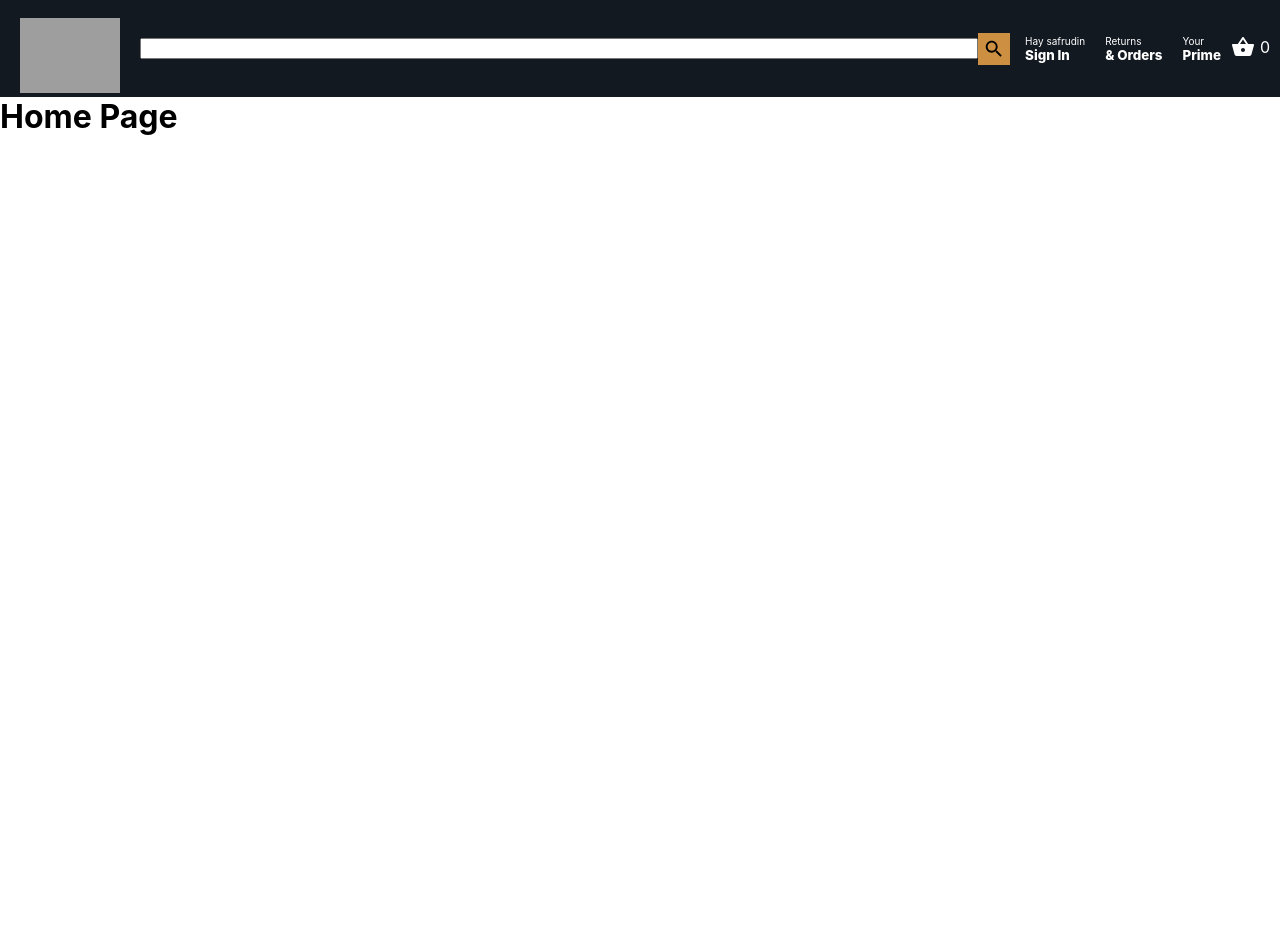
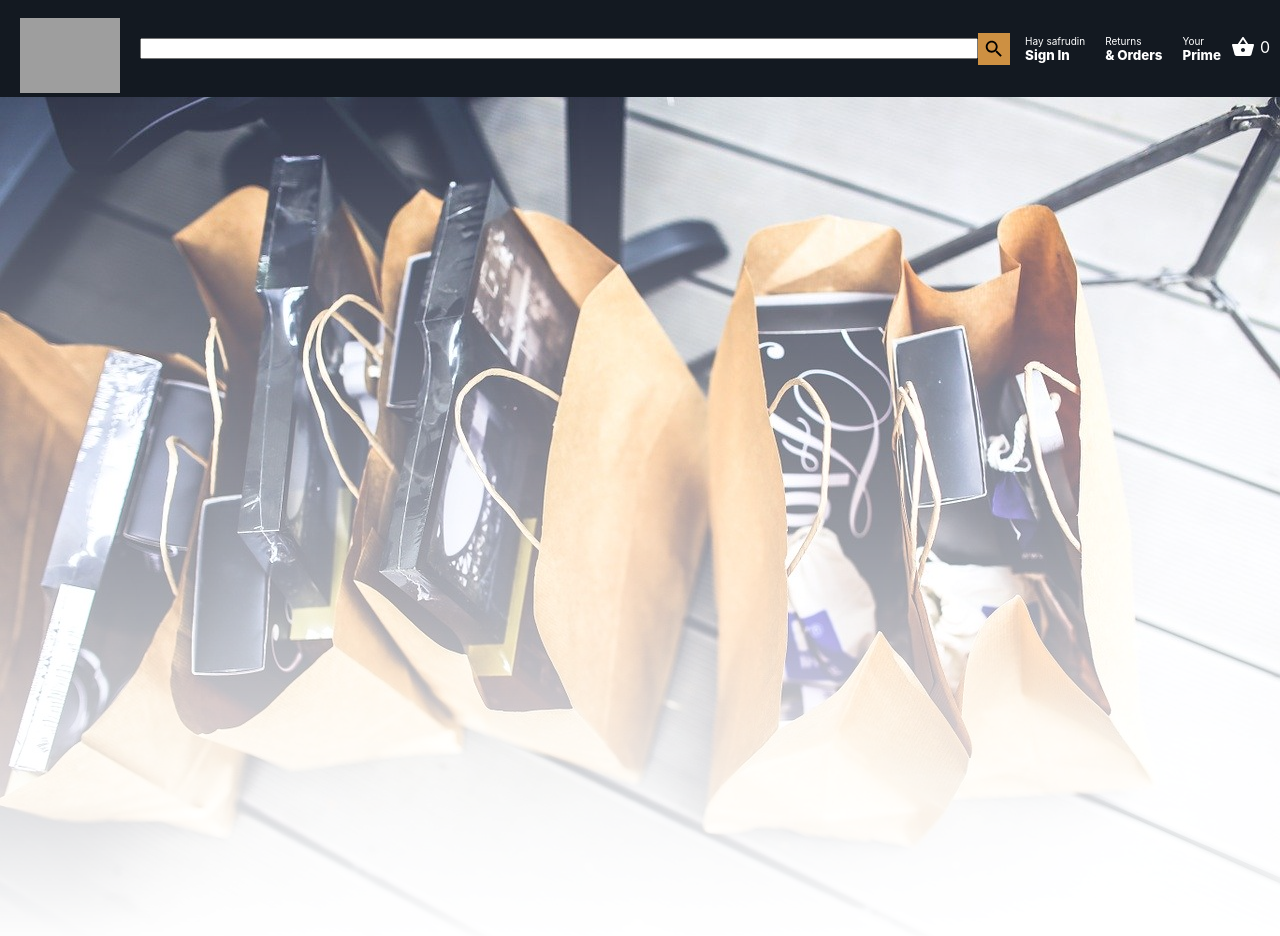
Before and after one commit to Safrudin244342/amazon-clone, a React (Create React App) app: page / in a window 1280 px wide. Shown: the top 936 px of the page. Before the commit the page ends 800 px from the top, so only its background shows below. Built offline with nearby package versions, Linux system fonts and the light colour scheme; grey boxes are pictures that could not be loaded.

Commit message:
create banner for home page

```diff
--- a/src/App.js
+++ b/src/App.js
@@ -2,6 +2,7 @@ import React from 'react'
 import './App.css'
 import { BrowserRouter as Router, Switch, Route } from 'react-router-dom'
 import Header from './Header'
+import Home from './Home'
 
 function App () {
   return (
@@ -9,6 +10,7 @@ function App () {
       <div class='app'>
         <Switch>
           <Route path='/checkout'>
+            <Header />
             <h1>Page Chackout</h1>
           </Route>
 
@@ -18,7 +20,7 @@ function App () {
 
           <Route path='/'>
             <Header />
-            <h1>Home Page</h1>
+            <Home />
           </Route>
         </Switch>
       </div>
--- /dev/null
+++ b/src/Home.css
@@ -0,0 +1,4 @@
+.homeBanner {
+  width: 100%;
+  mask-image: linear-gradient(to bottom, rgba(0, 0, 0, 1), rgba(0, 0, 0, 0));
+}
--- /dev/null
+++ b/src/Home.js
@@ -0,0 +1,17 @@
+import React from 'react'
+import Banner from './img/banner.jpg'
+import './Home.css'
+
+function Home() {
+  return (
+    <div>
+      <img
+        class="homeBanner"
+        src={Banner}
+        alt='Banner'
+      />
+    </div>
+  )
+}
+
+export default Home
```
Also changed, not shown: src/img/banner.jpg (added).
